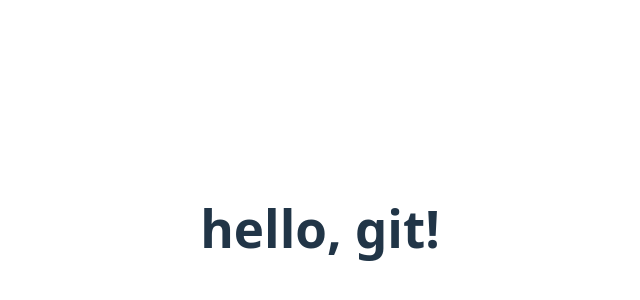
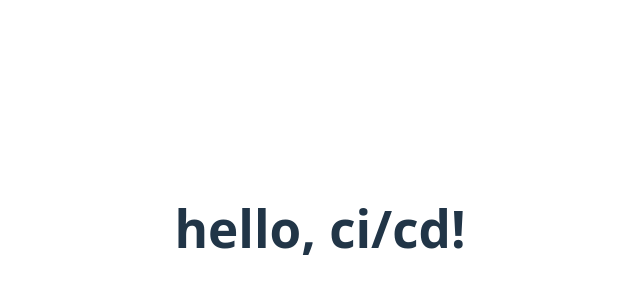
Before and after one commit to alex-zander-0403/ci-cd-test, a React (Vite) app: page / in a window 1280 px wide. Shown: the part 172-472 px from the top of the page, without its empty margins (320-960 px from the left). Built offline with nearby package versions, Linux system fonts and the light colour scheme.

Commit message:
ready for deploy

```diff
--- a/src/App.jsx
+++ b/src/App.jsx
@@ -1,10 +1,7 @@
-import { useState } from "react";
-import reactLogo from "./assets/react.svg";
-import viteLogo from "/vite.svg";
 import "./App.css";
 
 function App() {
-  return <h1>hello, git!</h1>;
+  return <h1>hello, ci/cd!</h1>;
 }
 
 export default App;
```
